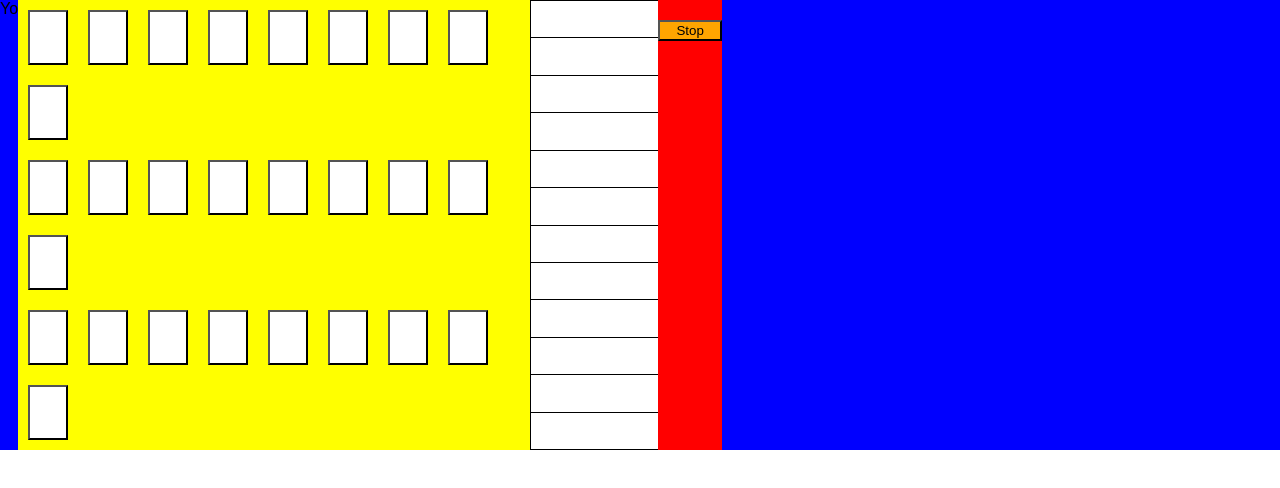
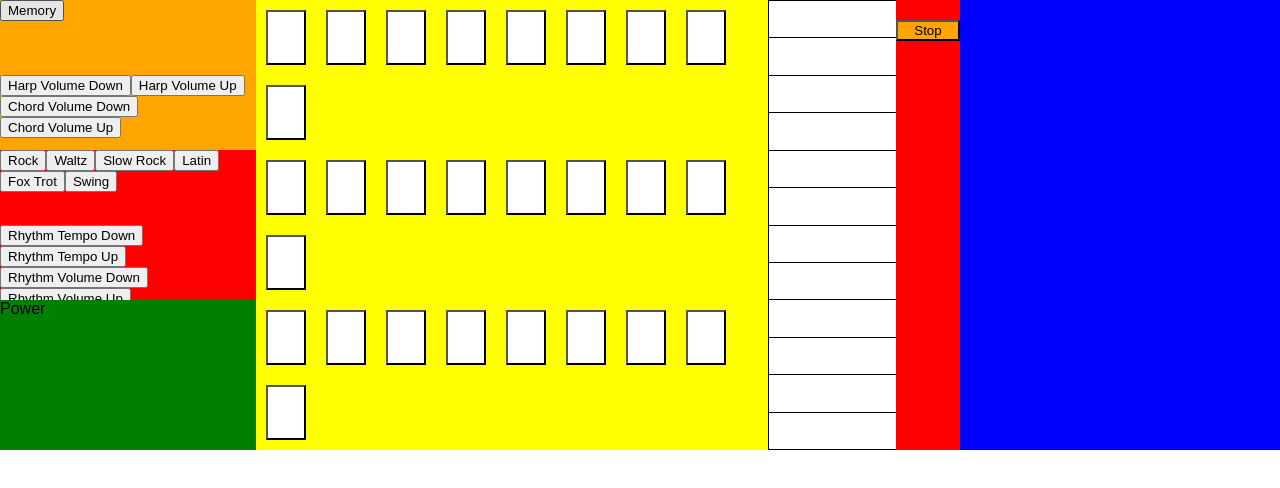
Before and after one commit to arcticmatt/online-omnichord, a React (Create React App) app: page / in a window 1280 px wide. Shown: the top 488 px of the page. Built offline with nearby package versions, Linux system fonts and the light colour scheme.

Commit message:
Add memory, harp/chord volume control, and rhythm buttons (currently not functioning)

```diff
--- a/src/App.css
+++ b/src/App.css
@@ -4,7 +4,18 @@
 }
 
 .leftSide {
+  display: flex;
+  flex-direction: column;
+  justify-content: space-around;
+  width: 20%;
+}
 
+.leftSide div {
+  height: 100%;
+}
+
+.leftSide li {
+  height: 50%;
 }
 
 .buttonSpace {
--- a/src/App.js
+++ b/src/App.js
@@ -14,6 +14,7 @@ class App extends Component {
 
     // Key events
     window.onkeydown = e => this.handleDown(e);
+    window.onkeyup = e => this.handleUp(e);
 
     // Arrays to be used for object (map) creation
     const keys = 'qwertyuioasdfghjklzxcvbnm,.';
@@ -46,6 +47,9 @@ class App extends Component {
       chords: _.zipObject(keys, Array(keys.length).fill(0)),
       barSelect: Array(TOUCH_BAR_LENGTH).fill(0),
       barAudio: [], // tracks last 12 bar audio objects, used for the stop button
+      memory: true,
+      chordVolume: 1.0,
+      harpVolume: 1.0,
     };
   }
 
@@ -74,13 +78,6 @@ class App extends Component {
     audio.currentTime = 0;
   }
 
-  stopChord(currentKey) {
-    if (currentKey) {
-      const currentChord = this.keyChordMap[currentKey];
-      this.stopSound(this.chordSoundMap[currentChord]);
-    }
-  }
-
   getNewChords(newKey) {
     // Make new chord array
     const newChords = _.mapValues(this.state.chords, (value, key) => {
@@ -93,7 +90,42 @@ class App extends Component {
     return newChords;
   }
 
+  getCurrentKey() {
+    return _.findKey(this.state.chords, x => x === 1);
+  }
+
+  stopChord() {
+    // Stop chord
+    const currentKey = this.getCurrentKey();
+    if (currentKey) {
+      const currentChord = this.keyChordMap[currentKey];
+      this.stopSound(this.chordSoundMap[currentChord]);
+    }
+    this.setState({ chords: this.getNewChords('invalid key')}); // pass in an invalid key to deselect everything
+  }
+
+  stopBar() {
+    _.forEach(this.state.barAudio, a => a.pause());
+  }
+
+  changeVolume(volume, change) {
+    const newVolume = volume + change;
+    if (newVolume > 1) {
+      return 1;
+    }
+    if (newVolume < 0) {
+      return 0;
+    }
+    return newVolume;
+  }
+
   /*** Handler functions ***/
+  handleUp(e) {
+    if (this.isValidChordKey(e.key) && !this.state.memory) {
+      this.stopChord();
+    }
+  }
+
   /*
    * Delegate functionality to handleChord and handleTouch.
    */
@@ -107,18 +139,18 @@ class App extends Component {
   }
 
   handleChord(newKey) {
-    // Get key of chord that is currently playing
-    const currentKey = _.findKey(this.state.chords, x => x === 1);
+    const currentKey = this.getCurrentKey();
     if (currentKey === newKey) {
       return; // If current key is pressed again, don't pause/stop the sound
     }
 
     // Stop currently playing chord
-    this.stopChord(currentKey);
+    this.stopChord();
 
     // Play new chord
     const newChord = this.keyChordMap[newKey]
     const newAudio = this.chordSoundMap[newChord];
+    newAudio.volume = this.state.chordVolume;
     newAudio.play();
 
     // Update state
@@ -133,6 +165,7 @@ class App extends Component {
 
     // Play new bar sound
     const newAudio = new Audio(this.touchBarMap.g[position]);
+    newAudio.volume = this.state.harpVolume;
     newAudio.play();
 
     // Update state
@@ -143,19 +176,65 @@ class App extends Component {
   }
 
   handleStopButton() {
-    // Stop chord
-    const currentKey = _.findKey(this.state.chords, x => x === 1);
-    this.stopChord(currentKey);
-    this.setState({ chords: this.getNewChords('invalid key')}); // pass in an invalid key to deselect everything
+    this.stopChord();
+    this.stopBar();
+  }
 
-    // Stop bar
-    _.forEach(this.state.barAudio, a => a.pause());
+  handleMemoryButton() {
+    const currentMemory = this.state.memory;
+    this.setState({ memory: !currentMemory});
+    if (currentMemory) {
+      this.stopChord();
+    }
   }
 
   render() {
     return (
       <div className='parent' style={{backgroundColor: 'blue'}}>
-        <div className='leftSide'>Yo</div>
+        <div className='leftSide'>
+          <div style={{backgroundColor: 'orange'}}>
+            <ul>
+              <li>
+                <button onClick={() => this.handleMemoryButton()}>
+                  Memory
+                </button>
+              </li>
+              <li>
+                <button onClick={() => this.setState({ harpVolume: this.changeVolume(this.state.harpVolume, -0.1)})}>
+                  Harp Volume Down
+                </button>
+                <button onClick={() => this.setState({ harpVolume: this.changeVolume(this.state.harpVolume, 0.1)})}>
+                  Harp Volume Up
+                </button>
+                <button onClick={() => this.setState({ chordVolume: this.changeVolume(this.state.chordVolume, -0.1)})}>
+                  Chord Volume Down
+                </button>
+                <button onClick={() => this.setState({ chordVolume: this.changeVolume(this.state.chordVolume, 0.1)})}>
+                  Chord Volume Up
+                </button>
+              </li>
+            </ul>
+          </div>
+          <div style={{backgroundColor: 'red'}}>
+            <ul>
+              <li>
+                <button>Rock</button>
+                <button>Waltz</button>
+                <button>Slow Rock</button>
+                <button>Latin</button>
+                <button>Fox Trot</button>
+                <button>Swing</button>
+              </li>
+              <li>
+                <button>Rhythm Tempo Down</button>
+                <button>Rhythm Tempo Up</button>
+                <button>Rhythm Volume Down</button>
+                <button>Rhythm Volume Up</button>
+              </li>
+            </ul>
+          </div>
+          <div style={{backgroundColor: 'green'}}>Power</div>
+        </div>
         <div className='buttonSpace'>
           <ButtonSpace keys={_.keys(this.keyChordMap)} chords={this.state.chords} />
         </div>
```
